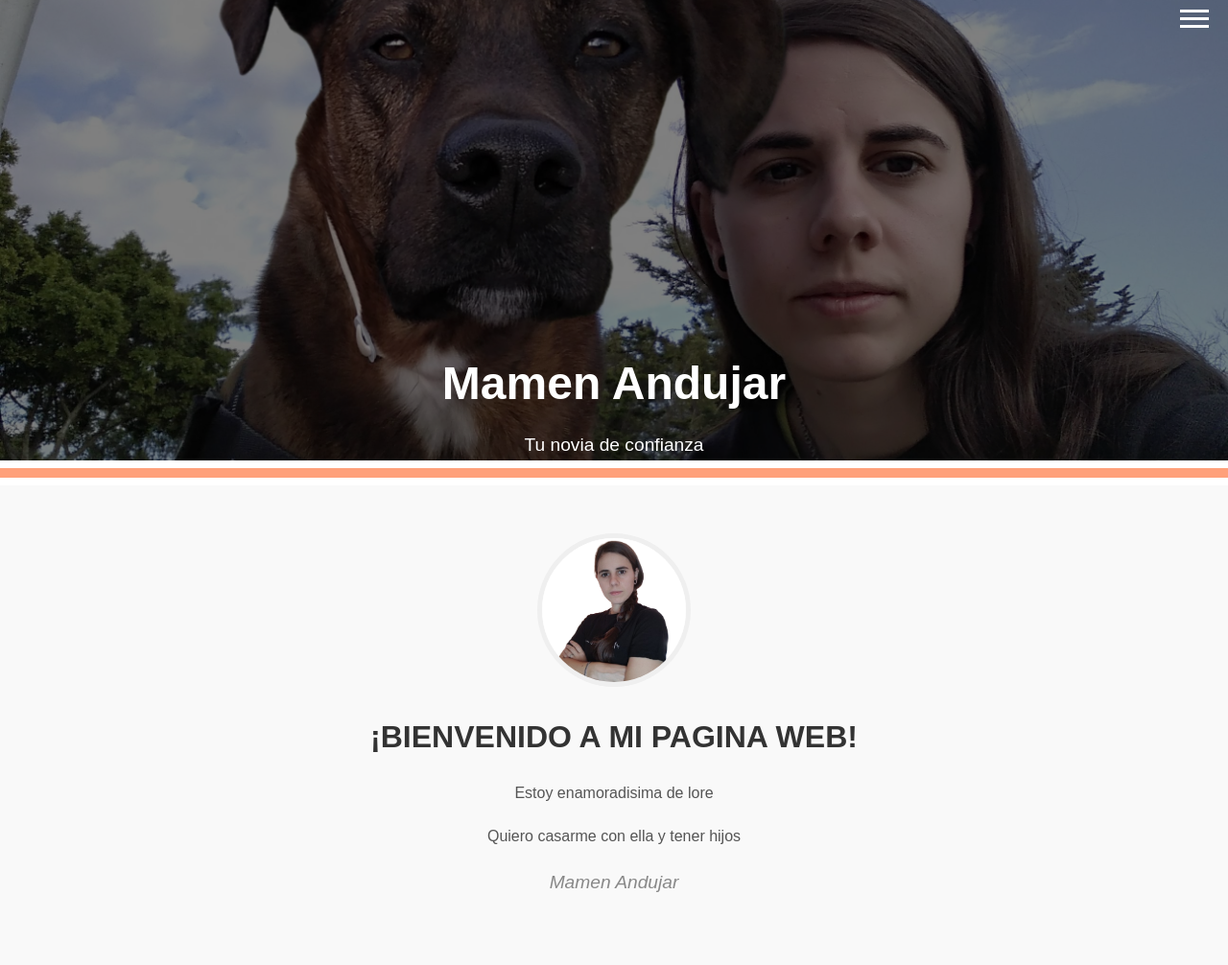
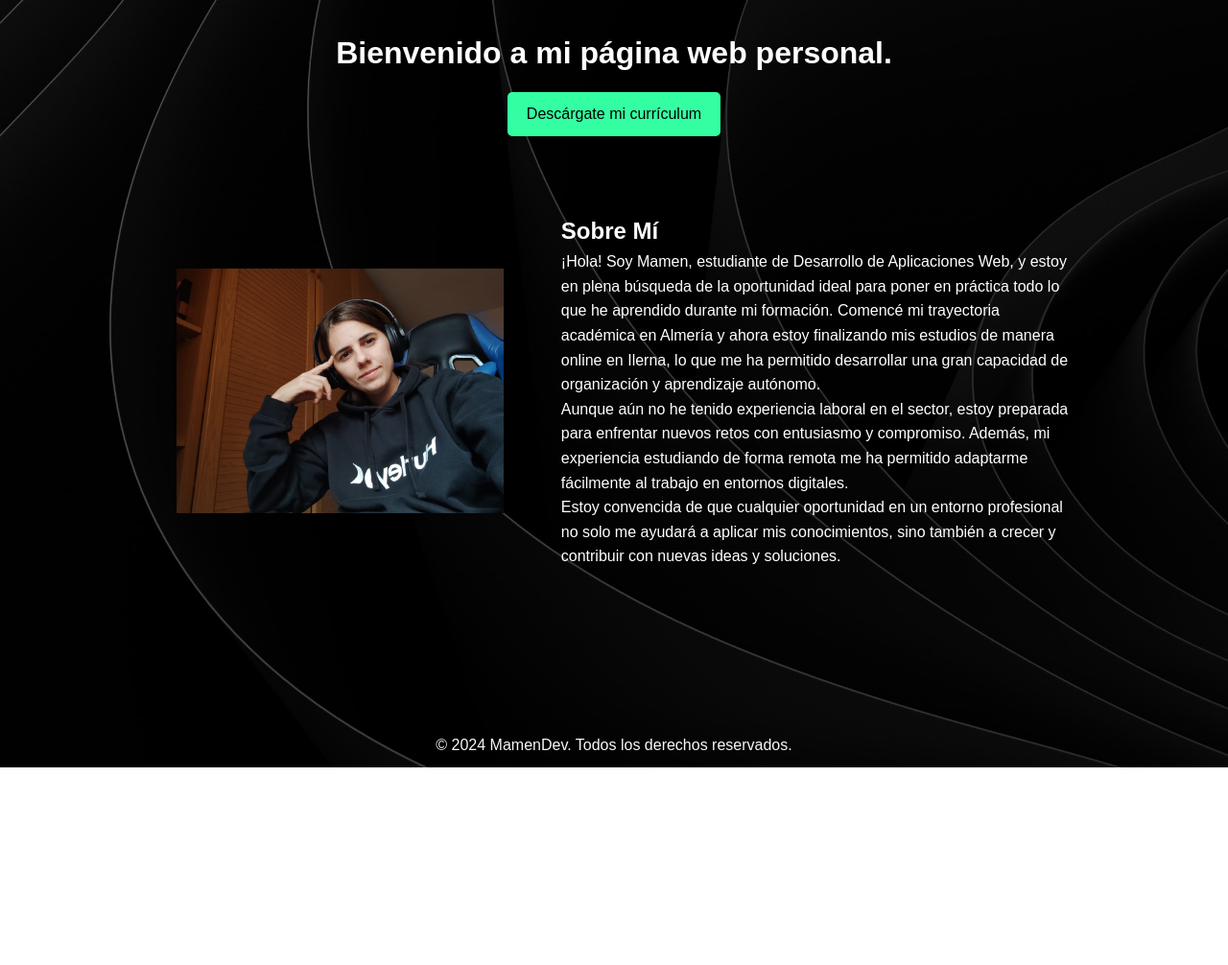
Before and after one commit to MamenDev/mamendev.github.io-mamenweb, a plain HTML site: page index.html in a window 1280 px wide. Shown: the whole page at 96% size. After the commit the page ends 800 px from the top, so only its background shows below. Drawn offline with Linux system fonts and the light colour scheme.

Commit message:
Add files via upload

```diff
--- a/index.html
+++ b/index.html
@@ -1,45 +1,35 @@
 <!DOCTYPE html>
+<html lang="es">
 <head>
     <meta charset="UTF-8">
     <meta name="viewport" content="width=device-width, initial-scale=1.0">
-    <title>Mamen Andujar</title>
-    <link rel="stylesheet" href="styles.css">
+    <title>Mi Página Personal</title>
+    <link rel="stylesheet" href="style.css">
 </head>
 <body>
-    <header class="hero">
-        <img src="imagendefondo.jpeg" alt="Imagen de Mamen Andujar trabajando" class="background-img">
+    <div class="content">
+        <header>
+            <h1>Bienvenido a mi página web personal.</h1>
+            <a href="prueba.pdf" class="btn-descargar" download>Descárgate mi currículum</a>
 
-        <div class="overlay">
-            <div class="navbar">
-                <div class="menu-icon">
-                    <div class="line"></div>
-                    <div class="line"></div>
-                    <div class="line"></div>
-                </div>
+        </header>
+        <section>
+            <div class="fotopersonal">
+              <img src="mamenfoto.jpeg"  class="imagen-section">
             </div>
-            <div class="hero-text">
-                <h1>Mamen Andujar</h1>
-                <p>Tu novia de confianza</p>
+            <div class="descripcion">
+            <h2>Sobre Mí</h2>
+            <p>¡Hola! Soy Mamen, estudiante de Desarrollo de Aplicaciones Web, y estoy en plena búsqueda de la oportunidad ideal para poner en práctica todo lo que he aprendido durante mi formación. Comencé mi trayectoria académica en Almería y ahora estoy finalizando mis estudios de manera online en Ilerna, lo que me ha permitido desarrollar una gran capacidad de organización y aprendizaje autónomo.
+                <br>
+                Aunque aún no he tenido experiencia laboral en el sector, estoy preparada para enfrentar nuevos retos con entusiasmo y compromiso. Además, mi experiencia estudiando de forma remota me ha permitido adaptarme fácilmente al trabajo en entornos digitales.
+                <br>
+                Estoy convencida de que cualquier oportunidad en un entorno profesional no solo me ayudará a aplicar mis conocimientos, sino también a crecer y contribuir con nuevas ideas y soluciones.
+            </p>
             </div>
-        </div>
-    </header>
-    <hr class="divider">
-    <main>
-        <section class="welcome">
-            <div class="profile-pic">
-                <img src="imagenpersonal.jpg" alt="Profile Picture">
-            </div>
-            <h2>¡BIENVENIDO A MI PAGINA WEB!</h2>
-            <p>
-                Estoy enamoradisima de lore
-            </p>
-            <p>
-                Quiero casarme con ella y tener hijos
-            </p>
-            <footer class="signature">
-                <p>Mamen Andujar</p>
-            </footer>
         </section>
-    </main>
+    </div>
+    <footer>
+        <p>© 2024 MamenDev. Todos los derechos reservados.</p>
+    </footer>
 </body>
 </html>
--- /dev/null
+++ b/style.css
@@ -0,0 +1,91 @@
+/* Estilos generales */
+* {
+    margin: 0;
+    padding: 0;
+    box-sizing: border-box;
+}
+
+body {
+    font-family: Arial, sans-serif;
+    line-height: 1.6;
+    background-image: url('fondo4.jpg'); /* Ruta de la imagen de fondo */
+    background-size: cover;             /* La imagen cubre todo el fondo */
+    background-repeat: no-repeat;       /* No repite la imagen */
+    background-position: center;        /* Centra la imagen */
+    display: flex;
+    flex-direction: column;             /* Organiza los elementos en columna */
+    min-height: 100vh;                  /* La página debe ocupar toda la altura de la pantalla */
+}
+
+header {
+    color: rgb(255, 255, 255);                            /* Color del texto */
+    padding: 10px 0;
+    text-align: center;
+
+}
+
+/* Estilo del Botón */
+.btn-descargar {
+    display: inline-block;
+    margin-top: 15px;  /* Espacio entre el texto y el botón */
+    padding: 10px 20px;  /* Relleno interno del botón */
+    background-color: #33ffa2;  /* Color de fondo del botón */
+    color: black;  /* Color del texto */
+    text-decoration: none;  /* Elimina el subrayado del enlace */
+    font-size: 1rem;  /* Tamaño de la fuente */
+    border-radius: 5px;  /* Bordes redondeados */
+    box-shadow: 0 4px 6px rgba(0, 0, 0, 0.1);  /* Sombra sutil */
+    transition: background-color 0.3s ease, transform 0.3s ease;  /* Transición suave */
+}
+
+.btn-descargar:hover {
+    background-color: #28d18e;  /* Cambio de color cuando se pasa el mouse */
+    transform: translateY(-3px);  /* Efecto de elevación */
+}
+
+
+.content {
+    flex: 1;                                 /* Hace que .content ocupe el espacio restante */
+    padding: 20px;
+}
+
+section {
+    padding: 20px;
+    margin: 30px auto; /* Margen superior y centrar horizontalmente */
+    color: rgb(250, 250, 250); /* Color del texto para el section */
+    text-align: center;
+    display: flex; /* Flexbox para alinear los elementos */
+    justify-content: space-between; /* Espaciado uniforme entre elementos */
+    align-items: center; /* Alineación vertical */
+    width: 80%; /* El ancho del contenedor ocupa el 80% de la pantalla */
+    max-width: 1200px; /* Límite máximo de ancho */
+    gap: 20px; /* Espaciado entre los divs */
+}
+
+.fotopersonal {
+    flex: 0 0 40%; /* Ocupa el 40% del ancho del contenedor */
+    display: flex; /* Flexbox para centrar la imagen */
+    justify-content: center; /* Centrar horizontalmente */
+    align-items: center; /* Centrar verticalmente */
+    padding: 20px; /* Espaciado interno */
+}
+
+.fotopersonal img {
+    max-width: 100%; /* Asegura que la imagen no se desborde */
+    max-height: 100%; /* Asegura que la imagen no crezca más allá del div */
+    object-fit: cover; /* Recorta la imagen si es necesario para encajar */
+}
+
+.descripcion {
+    flex: 0 0 60%; /* Ocupa el 60% del ancho del contenedor */
+    color: white; /* Texto blanco */
+    text-align: left; /* Alineación del texto a la izquierda */
+    padding: 20px; /* Espaciado interno */
+}
+
+
+footer {
+    color: rgb(249, 247, 247);                            /* Color del texto */
+    text-align: center;
+    padding: 10px 0;
+}
```
Also changed, not shown: fondo4.jpg (added), mamenfoto.jpeg (added), 1 other file.
